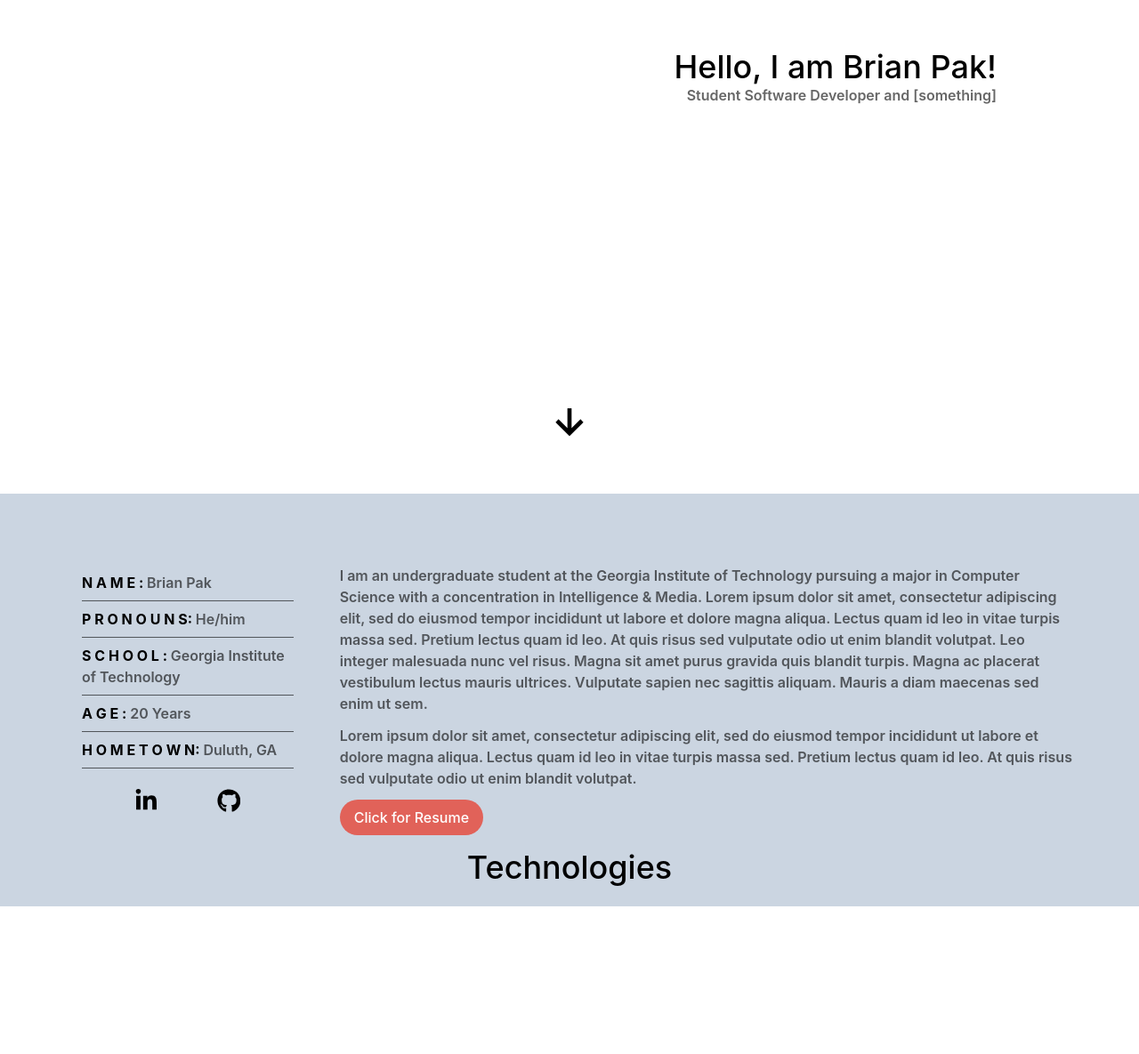
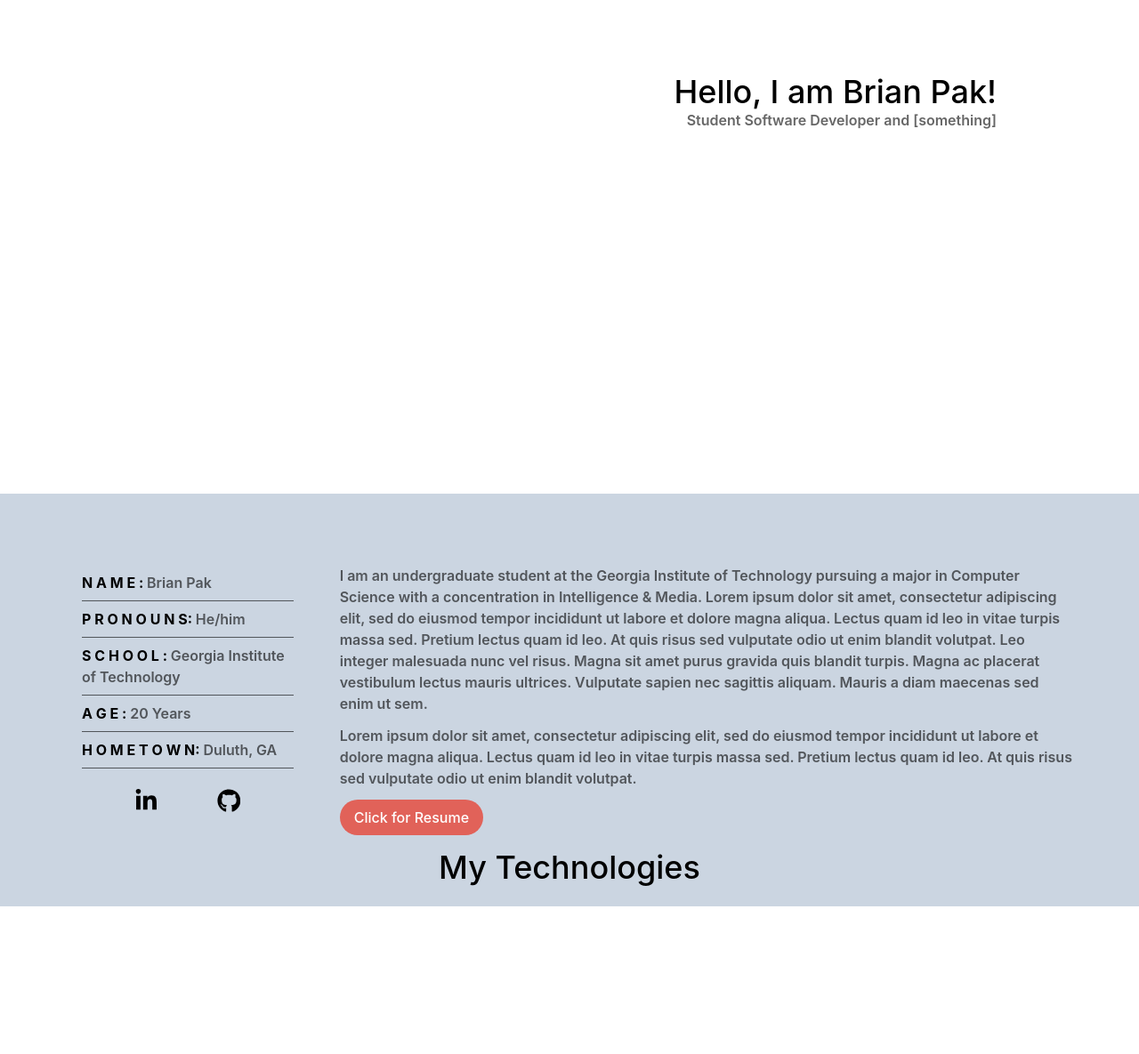
Before and after one commit to brianpak2402/site, a Next.js app: page / in a window 1280 px wide. Shown: the part 285-1470 px from the top of the page at 89% size. Built offline with nearby package versions, Linux system fonts and the light colour scheme.

Commit message:
begin technology carousel

```diff
--- a/app/Preloader.tsx
+++ b/app/Preloader.tsx
@@ -2,7 +2,7 @@ import React from 'react';
 
 export default function Preloader() {
   return (
-      <div className="fixed top-0 left-0 w-full h-full flex justify-center items-center bg-white animate-fadeOut opacity-0 pointer-events-none">
+      <div className="fixed top-0 left-0 w-full h-full flex z-50 justify-center items-center bg-white animate-fadeOut opacity-0 pointer-events-none">
           <div className="absolute top-1/2 left-1/2 spinner-border animate-spin inline-block w-16 h-16 border-2 border-black border-t-white rounded-full" >
                 <span className="spinner-rotate"></span>
           </div>
--- a/app/page.tsx
+++ b/app/page.tsx
@@ -9,11 +9,13 @@ export default function Home() {
   return (
     <main className="flex flex-col">
       <section className='flex flex-col h-screen w-screen justify-center'>
-        <div className='flex flex-col items-end box-border mr-40 mt-auto' >
+        <div className='flex flex-col items-end box-border mr-40 ' >
           <h1>Hello, I am Brian Pak!</h1>
           <p>Student Software Developer and [something]</p>
         </div>
-        <BiDownArrowAlt className='animate-bounce h-14 w-14 self-center mt-auto'/>
+        {/* <button className='self-center mt-auto'>
+          <BiDownArrowAlt className='animate-bounce h-14 w-14'/>
+        </button> */}
       </section>
       <section className='py-10 h-screen/2'>
         <div className='flex flex-row bg-slate-300  px-14 py-16 justify-between'>
@@ -37,12 +39,12 @@ export default function Home() {
             </ul>
             <div className='flex flex-row justify-evenly pt-4'>
               <button className='w-10 h-10 hover:rounded-full'>
-                <Link href='https://www.linkedin.com/in/brianpakk/' className='flex justify-center'>
+                <Link href='https://www.linkedin.com/in/brianpakk/' className='flex justify-center transition ease-in-out hover:-translate-y-1 hover:scale-110'>
                   <FaLinkedinIn className='h-full w-2/3'/>
                 </Link>
               </button>
               <button className='w-10 h-10 hover:rounded-full'>
-                <Link href='https://github.com/brianpak2402' className='flex justify-center'>
+                <Link href='https://github.com/brianpak2402' className='flex justify-center transition ease-in-out hover:-translate-y-1 hover:scale-110'>
                   <FaGithub  className='h-full w-2/3'/>
                 </Link>
               </button>
@@ -69,10 +71,10 @@ export default function Home() {
           </div>
         </div>
       </section>
-      <section className='py-10 h-screen-3/4 flex flex-col items-center'>
-        <h1>Technologies</h1>
+      <section id='technologies' className='py-10 h-screen-3/4 flex flex-col items-center'>
+        <h1>My Technologies</h1>
       </section>
-      <section className='h-screen bg-neutral-300'>
+      <section className='h-screen bg-slate-300'>
 
       </section>
     </main>
--- a/tailwind.config.js
+++ b/tailwind.config.js
@@ -37,15 +37,15 @@ module.exports = {
         'notion-text-red': '#e03e3e',
       },
       animation: {
-        fadeOut: 'fadeOut 1s ease-in-out',
+        fadeOut: 'fadeOut 2s ease-in-out',
         fadeIn: 'fadeIn 1s ease-in-out',
-      },
-      transitionDelay: {
-        '3000': '3000ms',
       },
       keyframes: {
         fadeOut: {
           '0%': {
+            opacity: 1,
+          },
+          '70%': {
             opacity: 1,
           },
           '100%': {
```
